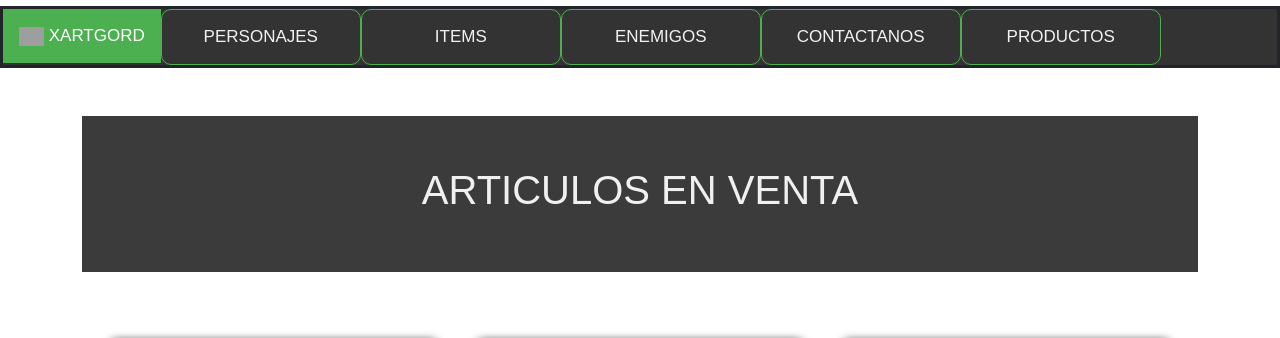
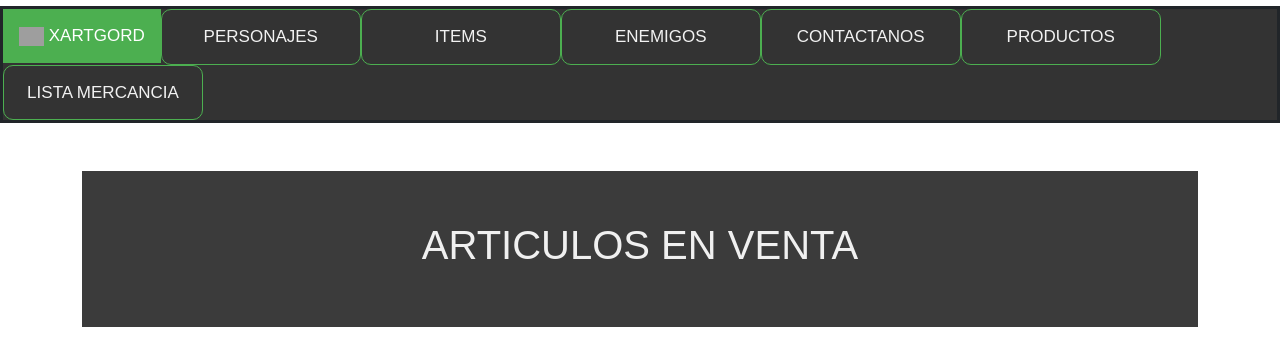
Before and after one commit to FelipeVergaraZ/VJ, a Django app: page /mercancia/ in a window 1280 px wide. Shown: the part 151-489 px from the top of the page. Run offline with Django 3.2, Linux system fonts and the light colour scheme; some libraries are stand-ins or nearby versions; grey boxes are pictures that could not be loaded.

Commit message:
mercancia

```diff
--- a/ProyectoVj/videojuego/templates/xartgord/mercancia.html
+++ b/ProyectoVj/videojuego/templates/xartgord/mercancia.html
@@ -32,6 +32,7 @@
                 <a class="indemenu" href="{% url 'enemigos' %}">ENEMIGOS</a>
                 <a class="indemenu" href="{% url 'contact' %}">CONTACTANOS</a>
                 <a class="indemenu" href="{% url 'mercancia' %}">PRODUCTOS</a>
+                <a class="indemenu" href="{% url 'form_mercancia' %}">LISTA MERCANCIA</a>
                 <a href="javascript:void(0);" class="icon" onclick="myFunction()">
                     <i class="fa fa-bars"></i>
                 </a>
```
